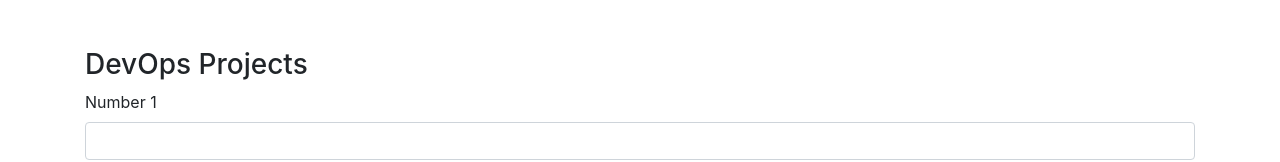
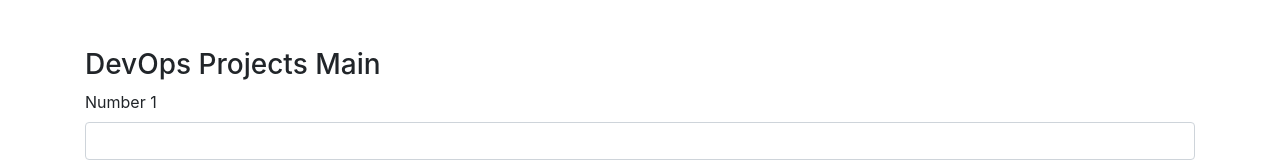
Before and after one commit to cemre-2187/devops, a website: page html/index.html in a window 1280 px wide. Shown: the top 162 px of the page. Drawn offline with nearby package versions, Linux system fonts and the light colour scheme.

Commit message:
Update index.html

```diff
--- a/html/index.html
+++ b/html/index.html
@@ -14,7 +14,7 @@
 
   <div class="container mt-5">
 
-    <h3>DevOps Projects</h3>
+    <h3>DevOps Projects Main</h3>
 
     <div class="form-group">
       <label for="exampleInputEmail1">Number 1</label>
```
